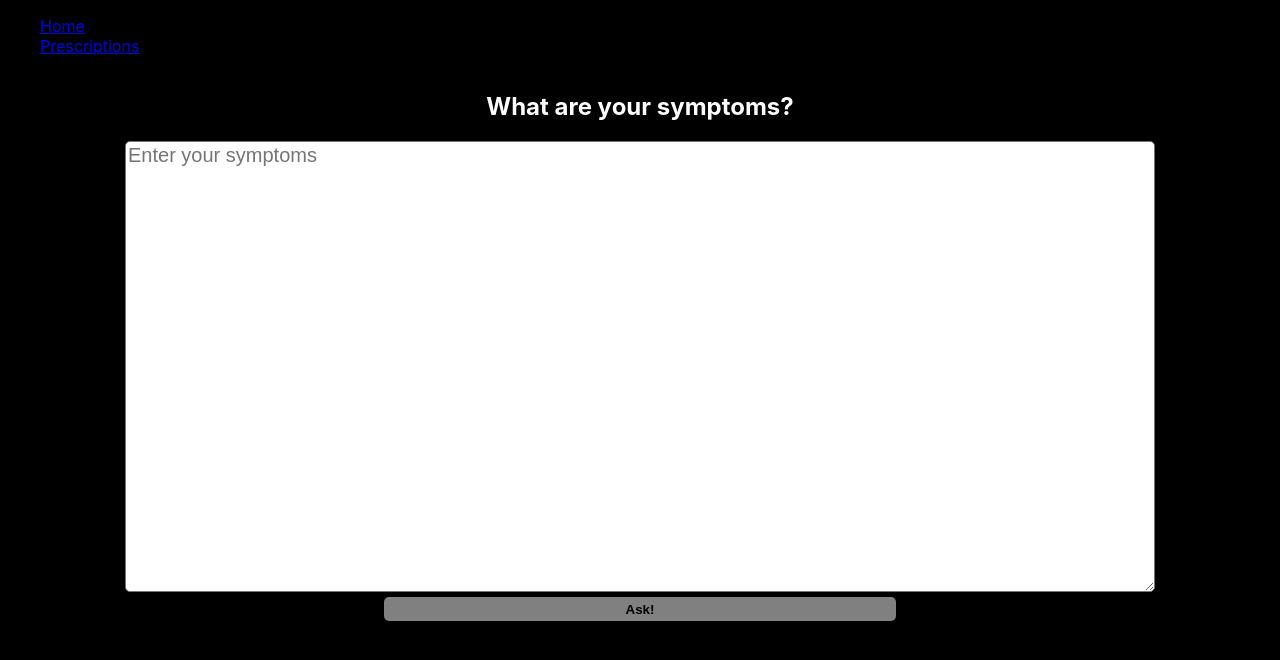
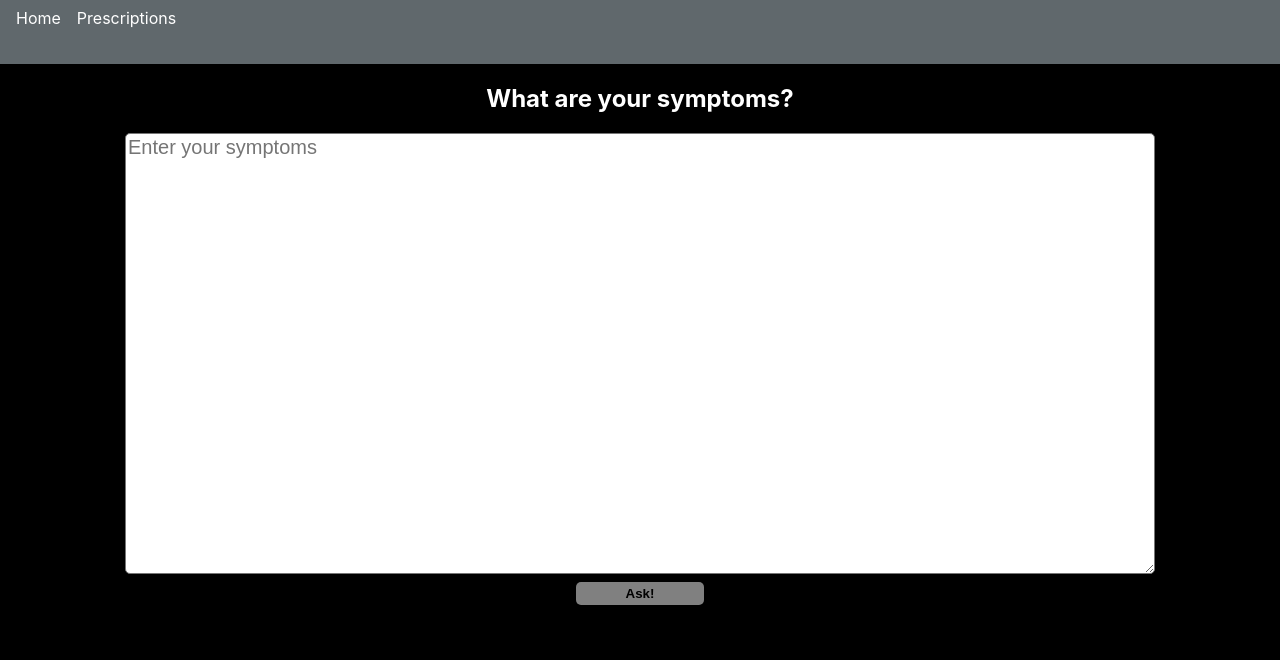
Before and after one commit to aadhikeaswar/disease-management, a React (Create React App) app in the folder diagnosis-app/: page / in a window 1280 px wide. Shown: the top 660 px of the page. Built offline with nearby package versions, Linux system fonts and the light colour scheme.

Commit message:
Styling fixes

```diff
--- a/diagnosis-app/src/components/HEADER/Header.css
+++ b/diagnosis-app/src/components/HEADER/Header.css
@@ -6,3 +6,26 @@
     background: grey;
     width: 100%;
 }
+
+a{
+    color: #fff;
+    text-decoration: none;
+    margin : 1vh;
+}
+
+.navLinkBox{
+    display: inline;
+    align-items: center;
+    height: max-content;
+}
+
+.navBar{
+    background: rgb(96, 104, 108);
+    background-color: rgb(96, 104, 108);
+    background-image: none;
+    height: 6vh;
+    --darkreader-inline-bgcolor: #4d5356;
+    --darkreader-inline-bgimage: none;
+    padding: 1vh;
+    font-size: 2vh;
+}
--- a/diagnosis-app/src/components/HEADER/Header.jsx
+++ b/diagnosis-app/src/components/HEADER/Header.jsx
@@ -5,15 +5,17 @@ import { Link } from "react-router-dom";
 function Header() {
   return (
 
-      <nav>
-        <ul>
-          <li>
-            <Link to="/">Home</Link>
-          </li>
-          <li>
-            <Link to="/prescriptions">Prescriptions</Link>
-          </li>
-        </ul>
+      <nav className="navBar">
+          <div className="navLinkBox">
+            <Link to="/" className="navComp">
+                Home
+              </Link>
+          </div>
+          <div className="navLinkBox">
+            <Link to="/prescriptions" className="navComp">
+                Prescriptions
+              </Link>
+          </div>
       </nav>
   );
 }
--- /dev/null
+++ b/diagnosis-app/src/pages/Prescription_page.css
@@ -0,0 +1,15 @@
+.submit_btn{
+    margin-top: 5px;
+    font-weight: bold;
+    width: 10%;
+    outline: none;
+    background-color: grey;
+    border : none;
+    border-radius: 5px;
+    margin: 1vh;
+}
+
+.input{
+    width : 25%;
+    margin : 1vh;
+}
--- a/diagnosis-app/src/pages/Prescription_page.jsx
+++ b/diagnosis-app/src/pages/Prescription_page.jsx
@@ -1,5 +1,6 @@
 import React from 'react'
 import { useState } from 'react';
+import "./Prescription_page.css"
 function Prescription_page() {
   const [input_name, setName] = useState("Enter Name");
   const [input_dosage, setDosage] = useState("Enter Dosage");
@@ -17,7 +18,7 @@ function Prescription_page() {
     }
   }
    let prescription_list = prescriptions.map((prescription) =>
-    <li>
+    <li className='prescriptionBox'>
       Name : {prescription.name}
       <br/>
       Dosage : {prescription.dosage}
@@ -27,12 +28,20 @@ function Prescription_page() {
   );
   return (
     <div>
+      <ul>
         {prescription_list}
+      </ul>
         <div>
-          <input type='text' name='Name' value={input_name} onChange={(e)=>setName(e.target.value)}/>
-          <input type='text' name='Dosage' value={input_dosage} onChange={(e)=>setDosage(e.target.value)}/>
-          <input type='text' name='Frequency' value={input_frequency} onChange={e=>setFrequency(e.target.value)}/>
-          <input type="submit" onClick={addPrescription}></input>
+          <div>
+            <input type='text' name='Name' value={input_name} onChange={(e)=>setName(e.target.value)} className='input'/>
+          </div>
+          <div>
+            <input type='text' name='Dosage' value={input_dosage} onChange={(e)=>setDosage(e.target.value)}className='input'/>
+          </div>
+          <div>
+            <input type='text' name='Frequency' value={input_frequency} onChange={e=>setFrequency(e.target.value)}className='input'/>
+          </div>
+          <input type="submit" onClick={addPrescription} className='submit_btn' value="Add Prescription"></input>
         </div>
     </div>
   )
```
